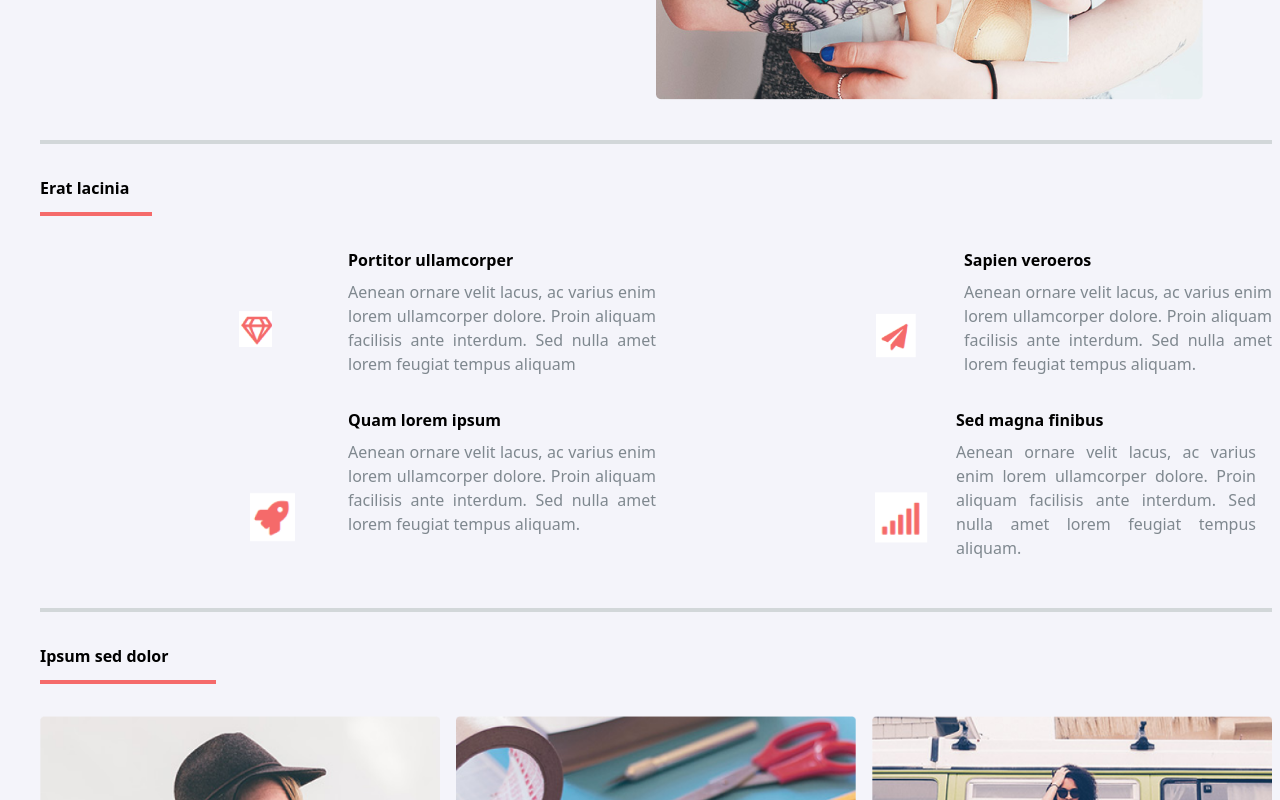
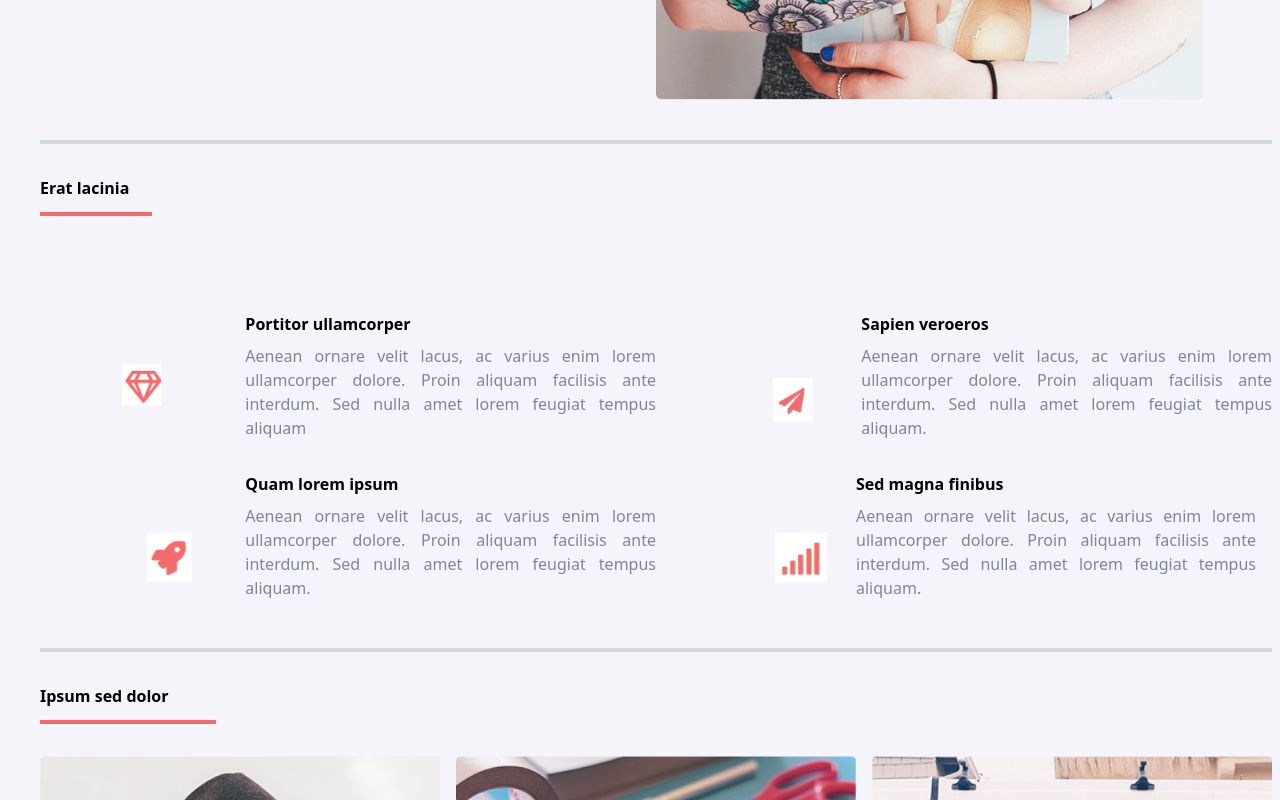
Before and after one commit to NJF289/prova1, a Next.js app: page / in a window 1280 px wide. Shown: the part 414-1214 px from the top of the page. Built offline with nearby package versions, Linux system fonts and the light colour scheme.

Commit message:
fix:ajustcontents2

```diff
--- a/app/components/Content.tsx
+++ b/app/components/Content.tsx
@@ -3,35 +3,35 @@ export default function Content() {
         <div className="mt-10 border-t-4 border-[#D2D7D9] ">
             <p className="font-bold text-left mt-8">Erat lacinia</p>
             <p className="mt-3 border-t-4 border-[#F56A6A] max-w-28"></p>
-            <div className=" grid-cols-2 md:grid">
+            <div className=" grid-cols-2 md:grid md:mt-16">
 
-            <div className="text-justify mt-8 grid-cols-2 md:grid ">
-                <div className="max-w-24 place-self-end mr-7"> <img src="/img/spannn.png" alt="" /></div>
-                <div>
+            <div className="text-justify mt-8 grid-cols-3 md:grid">
+                <div className="max-w-28 place-self-end mr-7 "> <img src="/img/spannn.png" alt="" /></div>
+                <div className="col-span-2">
                 <h1 className="font-bold">Portitor ullamcorper</h1>
-                <p className="mt-2 text-[#7F888F]">Aenean ornare velit lacus, ac varius enim lorem ullamcorper dolore. Proin aliquam facilisis ante interdum. Sed nulla amet lorem feugiat tempus aliquam</p>
+                <p className="mt-2 text-[#7F888F] ">Aenean ornare velit lacus, ac varius enim lorem ullamcorper dolore. Proin aliquam facilisis ante interdum. Sed nulla amet lorem feugiat tempus aliquam</p>
                     </div>
                     </div>
 
-                <div className="text-justify mt-8 grid-cols-2 md:grid">
+                <div className="text-justify mt-8 grid-cols-3 md:grid">
                 <div className="max-w-24 place-self-end md:mr-7"> <img src="/img/span1.png" alt="" /></div>
-                <div>
+                <div className="col-span-2">
                 <h1 className="font-bold">Sapien veroeros</h1>
                 <p className="mt-2 text-[#7F888F]">Aenean ornare velit lacus, ac varius enim lorem ullamcorper dolore. Proin aliquam facilisis ante interdum. Sed nulla amet lorem feugiat tempus aliquam.</p>
                     </div>
                     </div>
 
-                <div className="text-justify mt-8 grid-cols-2 md:grid">
+                <div className="text-justify mt-8 grid-cols-3 md:grid">
                 <div className="max-w-24 place-self-end md:mr-7"> <img src="/img/span2.png" alt="" /></div>
-                <div>
+                <div className="col-span-2">
                 <h1 className="font-bold">Quam lorem ipsum</h1>
                 <p className="mt-2 text-[#7F888F]">Aenean ornare velit lacus, ac varius enim lorem ullamcorper dolore. Proin aliquam facilisis ante interdum. Sed nulla amet lorem feugiat tempus aliquam.</p>
                     </div>
                     </div>
 
-                <div className="text-justify mt-8 mr-4 grid-cols-2 md:grid">
+                <div className="text-justify mt-8 mr-4 grid-cols-3 md:grid">
                 <div className="max-w-24 md:place-self-end md:mr-7"> <img src="/img/span3.png" alt="" /></div>
-                <div>
+                <div className="col-span-2">
                 <h1 className="font-bold">Sed magna finibus</h1>
                 <p className=" mt-2 text-[#7F888F]">Aenean ornare velit lacus, ac varius enim lorem ullamcorper dolore. Proin aliquam facilisis ante interdum. Sed nulla amet lorem feugiat tempus aliquam.</p>
                     </div>
```
